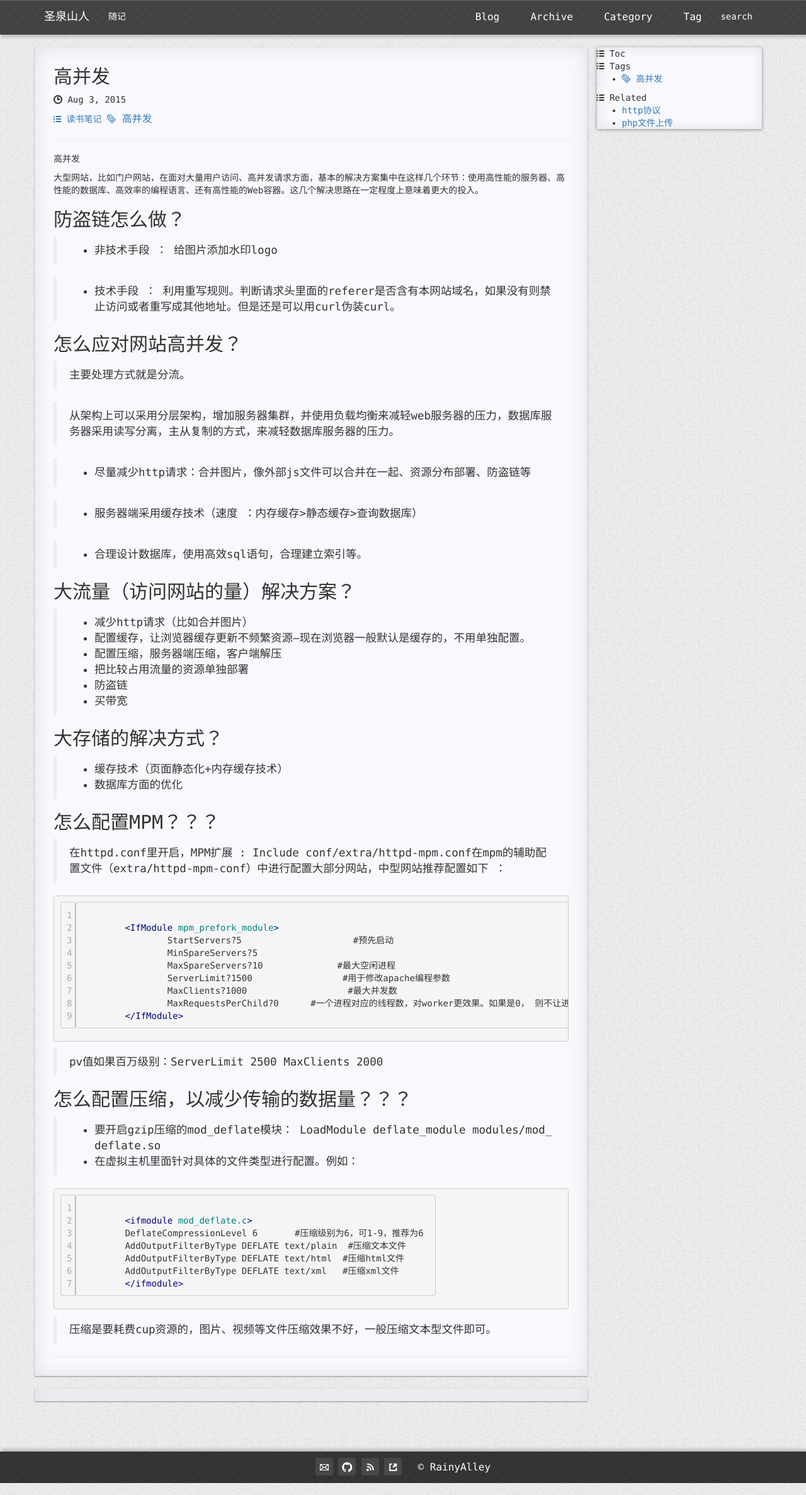
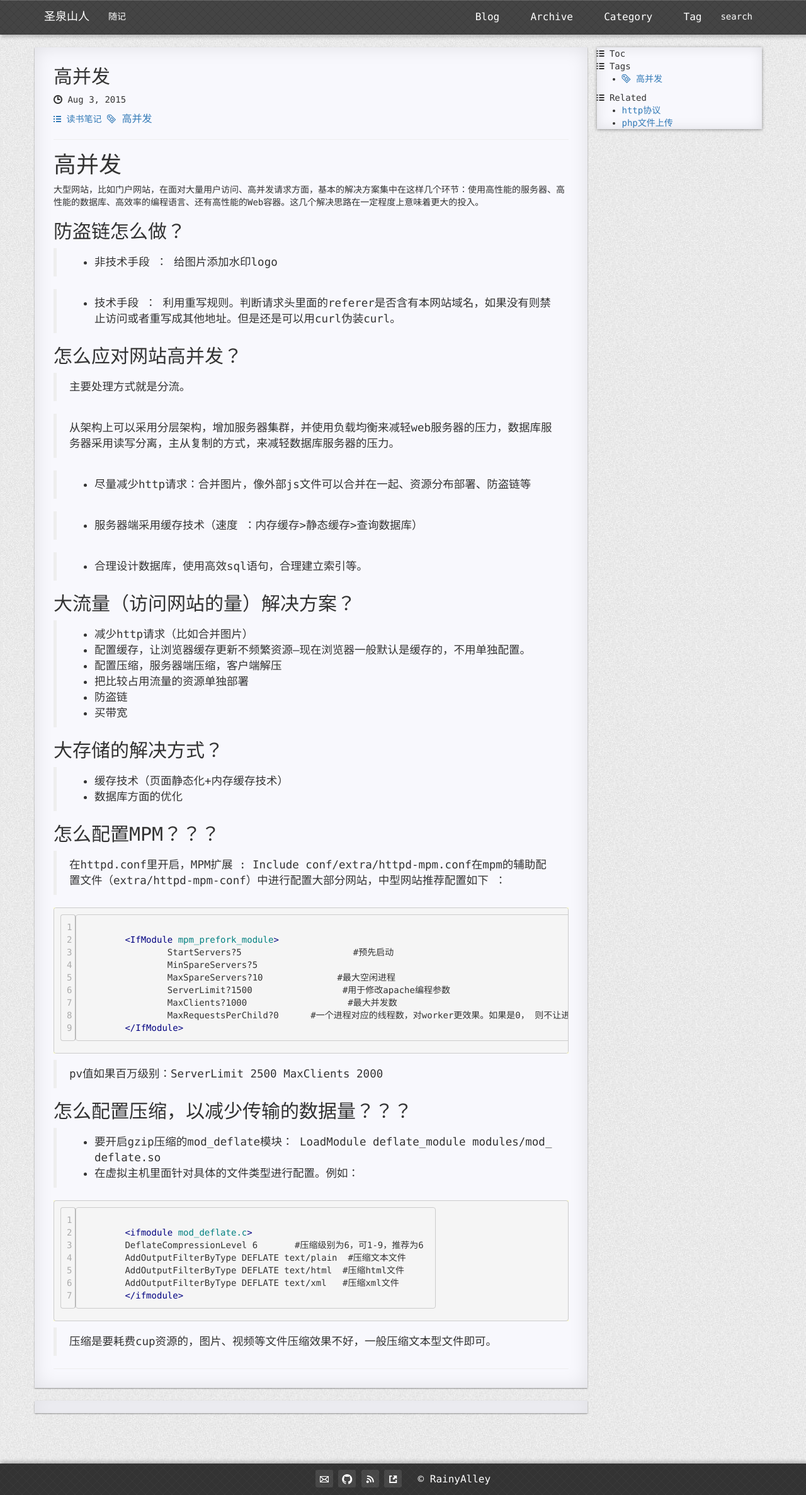
Before and after one commit to myyphp/myyphp-myyphp.github.io, a Jekyll site: the page built from _posts/2015-08-03-about-optimize.md, in a window 1280 px wide. Shown: the whole page at 63% size. Built offline with Jekyll 4.4.1, drawn with Linux system fonts in a browser that asks for light colours; nearby versions of some CDN libraries; comment, search, counter and statistics services are not loaded.

Commit message:
something change

```diff
--- a/_posts/2015-08-03-about-optimize.md
+++ b/_posts/2015-08-03-about-optimize.md
@@ -5,7 +5,7 @@ tags:  高并发
 categories: 读书笔记
 ---
 
-高并发
+#高并发
 
 大型网站，比如门户网站，在面对大量用户访问、高并发请求方面，基本的解决方案集中在这样几个环节：使用高性能的服务器、高性能的数据库、高效率的编程语言、还有高性能的Web容器。这几个解决思路在一定程度上意味着更大的投入。
 
```
